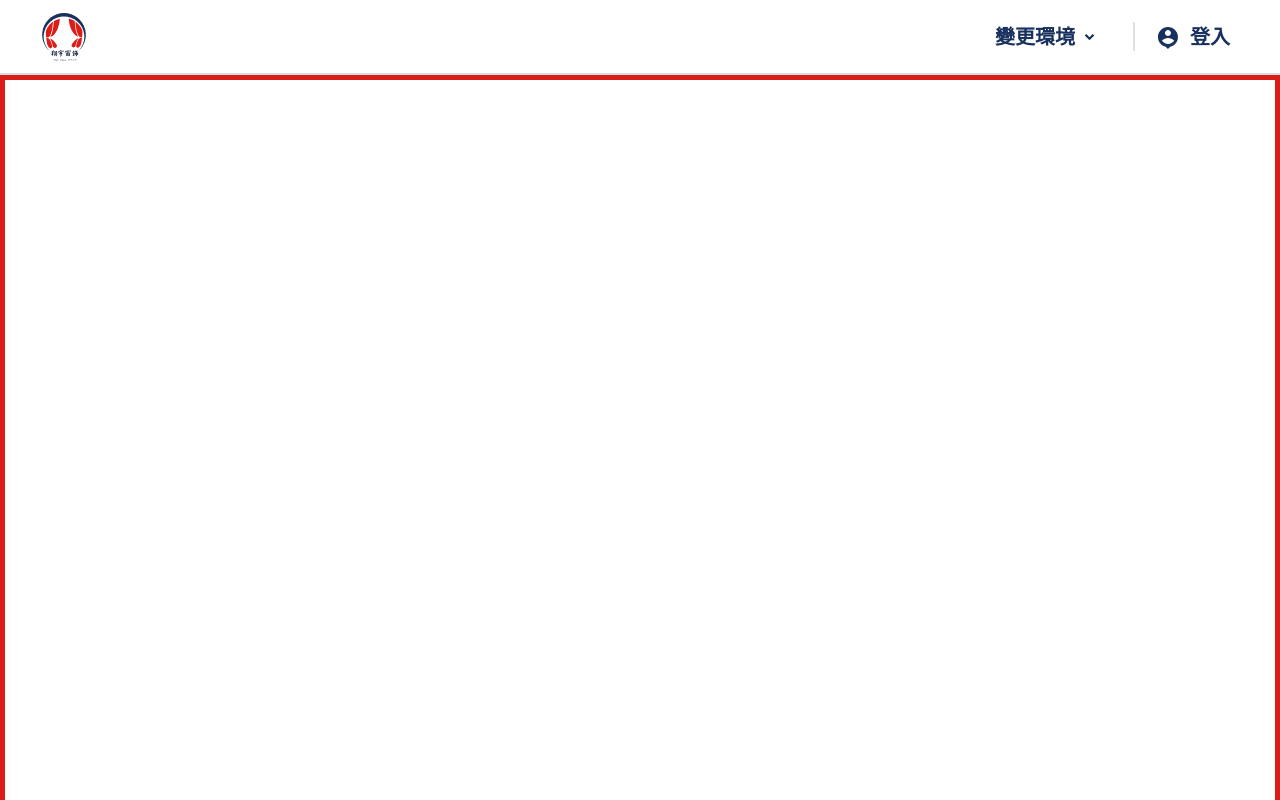
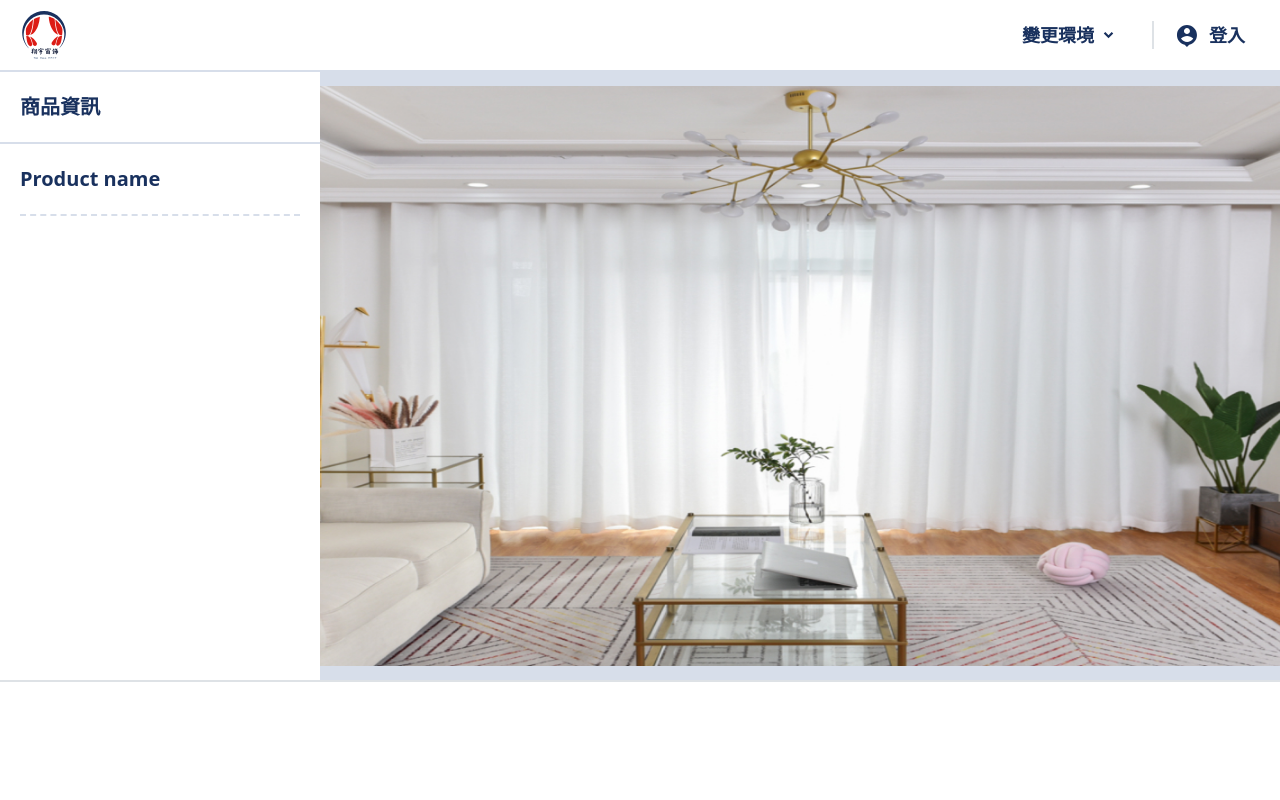
Before and after one commit to Haohan11/curtain-frontend, a Next.js app: page / in a window 1280 px wide. Shown: the top 800 px of the page. Built offline with nearby package versions, Linux system fonts and the light colour scheme.

Commit message:
add side bar and image field

```diff
--- a/components/navItem.js
+++ b/components/navItem.js
@@ -21,7 +21,7 @@ const NavItem = ({ data, thin, button, isShow, setShow, ...props }) => {
       </div>
       {isShow && (
         <Card
-          className="position-absolute end-0 p-5 text-textblue shadow rounded-3 border-0"
+          className="position-absolute end-0 p-5 text-textblue shadow rounded-3 border-0 z-3"
           style={{ top: "calc(100% + .5rem)" }}
         >
           <ul className="vstack">
--- a/components/navbar.js
+++ b/components/navbar.js
@@ -21,10 +21,7 @@ const Bar = () => (
 const getItemsInit = () =>
   new Map(Object.keys(navData).map((name) => [name, false]));
 
-const Navbar = () => {
-  const [loginState, setLoginState] = useState(false);
-  const login = () => setLoginState(true);
-  const logout = () => setLoginState(false);
+const Navbar = ({isLogin, login, logout}) => {
 
   const [itemsOpen, setItemsOpen] = useState(getItemsInit);
   const toggleOpen = (name) => {
@@ -34,9 +31,9 @@ const Navbar = () => {
   };
 
   return (
-    <div className="hstack ps-8 pe-4 border-bottom border-2 border-linegrey fs-5 text-textgrey" style={{height: "75px"}}>
+    <div className="hstack ps-4 pe-2 border-bottom border-2 border-linegrey fs-5-sm text-textgrey" style={{height: "72px"}}>
       <Logo width={48} />
-      {loginState && (
+      {isLogin && (
         <>
           <span className="fw-bold ms-12">展示模式</span>
           <Form.Switch className="ms-4 fs-1-lg"></Form.Switch>
@@ -58,7 +55,7 @@ const Navbar = () => {
         className="ms-auto"
       />
       <Bar />
-      {loginState ? (
+      {isLogin ? (
         <>
           <NavItem
             data={navData["workMenu"]}
@@ -91,7 +88,7 @@ const Navbar = () => {
       ) : (
         <Link
           href="#"
-          className="pe-6 flex-center text-darkblue"
+          className="pe-5 flex-center text-darkblue"
           onClick={login}
         >
           <User className="me-2" />
--- a/pages/index.js
+++ b/pages/index.js
@@ -1,4 +1,7 @@
+import { useState } from "react";
+
 import Link from "next/link";
+import Image from "next/image";
 import { Row, Col } from "react-bootstrap";
 import Logo from "@/icon/logoSvg";
 import User from "@/icon/user";
@@ -7,11 +10,46 @@ import ArrowDown from "@/icon/arrow-down";
 import Navbar from "@/components/navbar";
 
 export default function Home() {
+  const [loginState, setLoginState] = useState(false);
+  const login = () => setLoginState(true);
+  const logout = () => setLoginState(false);
+
   return (
     <>
-      <Navbar />
-      <Row className="border border-5 border-red m-0" style={{height: '6100px'}}>
-        <Col className="p-0 m-0"></Col>
+      <Navbar isLogin={loginState} login={login} logout={logout} />
+      <Row className="border-bottom border-2 m-0" style={{ height: "610px" }}>
+        <Col sm={3} className="p-0 h-100 overflow-y-auto scroll">
+          <div className="vstack">
+            <p className="fs-5 fw-bold text-darkblue p-4 m-0 border-2 border-bottom border-linegrey">
+              {loginState ? "組合列表" : "商品資訊"}
+            </p>
+            <div className="p-4">
+              <p className="pb-4 fs-5 fw-bold text-darkblue dashed">
+                Product name
+              </p>
+            </div>
+            <div>
+              <span></span>
+            </div>
+            <div>
+              <span></span>
+            </div>
+            <div>
+              <span></span>
+            </div>
+            <div>
+              <span></span>
+            </div>
+            <div>
+              <span></span>
+            </div>
+          </div>
+        </Col>
+        <Col className="p-0 bg-linegrey">
+          <div className="position-relative h-100">
+            <Image alt="enviroment image" fill priority sizes="100vw" src={"/image/livingroom.jpg"} className="object-fit-contain"/>
+          </div>
+        </Col>
       </Row>
     </>
   );
--- a/styles/globals.scss
+++ b/styles/globals.scss
@@ -51,6 +51,10 @@
   outline: inherit;
 }
 
+.dashed {
+  border-bottom: 2px dashed var(--bs-linegrey) !important;
+}
+
 ul {
   list-style: none;
   padding-left: 0;
```
Also changed, not shown: public/image/livingroom.jpg (added).
